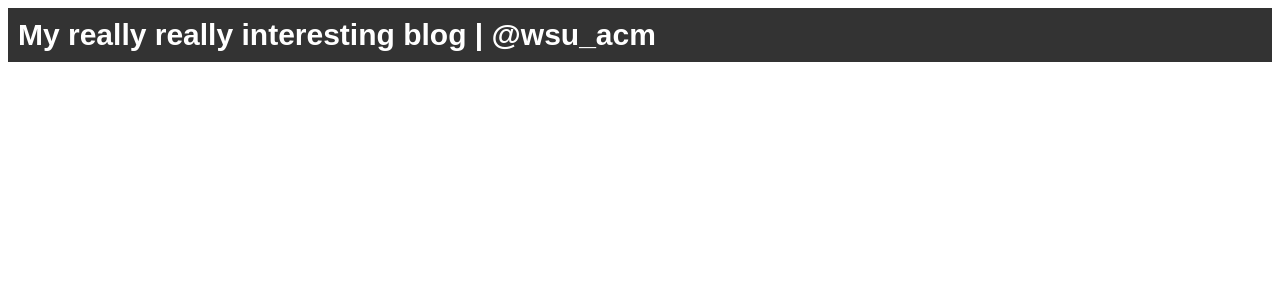
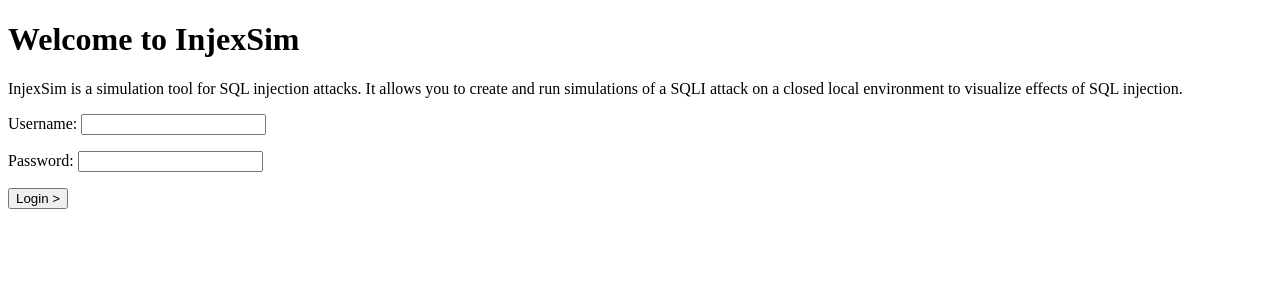
Before and after one commit to apurv-r/InjexSim, a Django app: template InjexSim/FrontEnd/templates/FrontEnd/home.html in a window 1280 px wide. Shown: the top 300 px of the page. Run offline with Django 5.2, Linux system fonts and the light colour scheme; the template is opened without the code that fills it: values that come from a table or form of the project are taken from there, others are empty; parts of the project's set-up code (start-up, migrations or seed data) failed here and were passed over.

Commit message:
initial unprotected input fields and 1:1 database view

```diff
--- /dev/null
+++ b/InjexSim/FrontEnd/forms.py
@@ -0,0 +1,6 @@
+from django import forms
+
+
+class LoginForm(forms.Form):
+    username = forms.CharField(label='Username', max_length=100)
+    password = forms.CharField(label='Password', max_length=100, widget=forms.PasswordInput)
--- /dev/null
+++ b/InjexSim/FrontEnd/templates/FrontEnd/base.html
@@ -0,0 +1,13 @@
+
+<!DOCTYPE html>
+<html lang="en">
+<head>
+    <meta charset="UTF-8">
+    <title>InjexSim</title>
+</head>
+<body>
+    <main>
+        {% block content %} {% endblock %}
+    </main>
+</body>
+</html>
--- a/InjexSim/FrontEnd/templates/FrontEnd/home.html
+++ b/InjexSim/FrontEnd/templates/FrontEnd/home.html
@@ -1,55 +1,13 @@
+{% extends 'FrontEnd/base.html' %}
 
-<!DOCTYPE html>
-<html lang="en">
-<head>
-    <meta charset="UTF-8">
-    <title>{% block title %}aaaaa {% endblock %}</title>
-    <style>
-        body {
-            font-family: 'Segoe UI', Tahoma, Verdana, sans-serif;
-        }
-
-        header {
-            display: flex;
-            font: 15px sans-serif;
-            justify-content: space-between;
-            align-items: center;
-            background-color: #333;
-            color: white;
-            padding: 10px;
-        }
-
-        .header-left h1 {
-            margin: 0;
-        }
-
-        .header-right {
-            display: flex;
-            gap: 10px;
-        }
-
-        .header-right button {
-            background-color: white;
-            color: #333;
-            border: none;
-            padding: 5px 10px;
-            border-radius: 5px;
-            cursor: pointer;
-        }
-
-        .header-right button:hover {
-            background-color: #ddd;
-        }
-    </style>
-</head>
-<body>
-    <header>
-        <div class="header-left">
-            <h1>My really really interesting blog | @wsu_acm</h1>
-        </div>
-    </header>
-    <main>
-        {% block content %} {% endblock %}
-    </main>
-</body>
-</html>
+{% block content %}
+    <h1>Welcome to InjexSim</h1>
+    <p>
+        InjexSim is a simulation tool for SQL injection attacks. It allows you to create and run simulations of a SQLI attack on a closed local environment to visualize effects of SQL injection.
+    </p>
+    <form method="POST">
+        {% csrf_token %}
+        {{ form.as_p }}
+        <button type="submit">Login ></button>
+    </form>
+{% endblock %}
--- a/InjexSim/FrontEnd/urls.py
+++ b/InjexSim/FrontEnd/urls.py
@@ -5,4 +5,5 @@ app_name = 'FrontEnd'
 
 urlpatterns = [
     path('', views.home, name='home'),
+    path('database/', views.database, name='database'),
 ]
```
Also changed, not shown: InjexSim/FrontEnd/templates/FrontEnd/database.html (added, +23 -0 lines), InjexSim/FrontEnd/views.py (+41 -2 lines), InjexSim/simDB.db (added), 1 other file.
